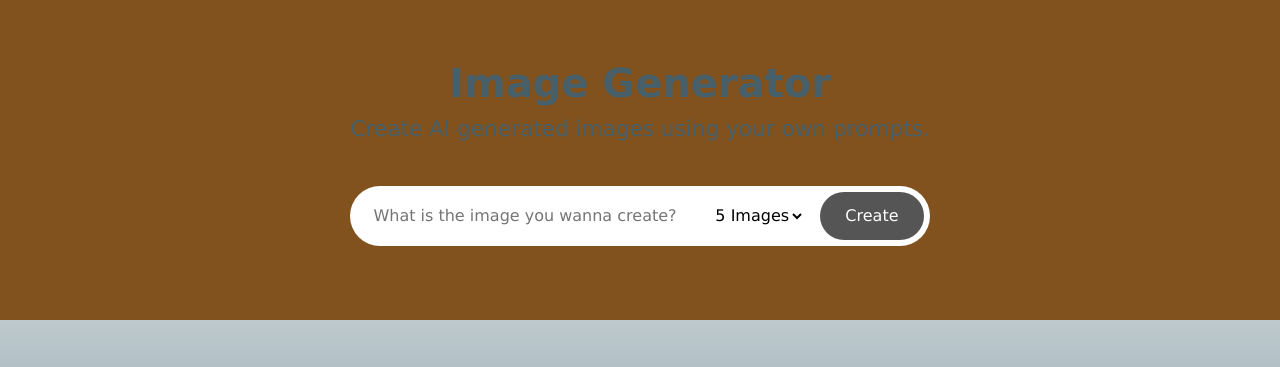
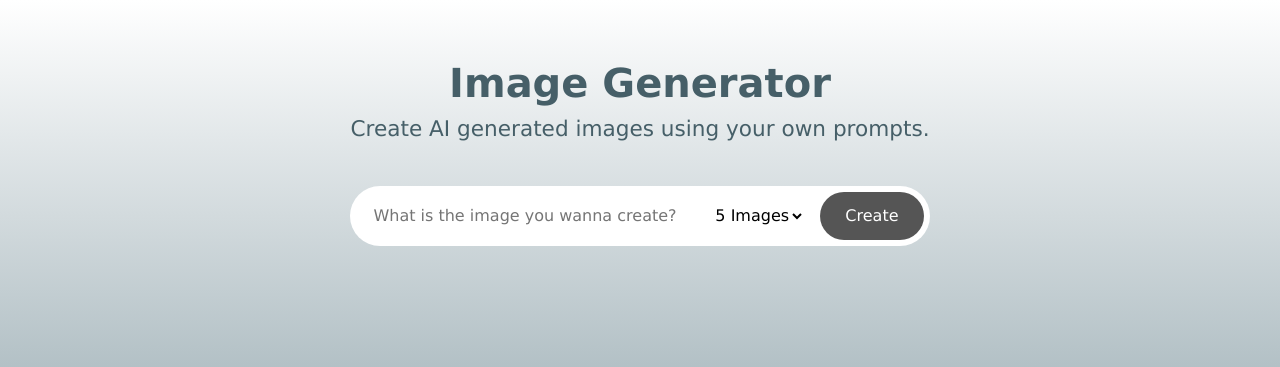
Before and after one commit to avzer0/ImageGenerator, a plain HTML site: page index.html in a window 1280 px wide. Shown: the top 367 px of the page. Drawn offline with Linux system fonts and the light colour scheme.

Commit message:
commit 0.2

```diff
--- a/style.css
+++ b/style.css
@@ -16,7 +16,6 @@ body {
 
 .image-generator {
     height: 40vh;
-    background: #82521e;
     display: flex;
     position: relative;
     align-items: center;
```
